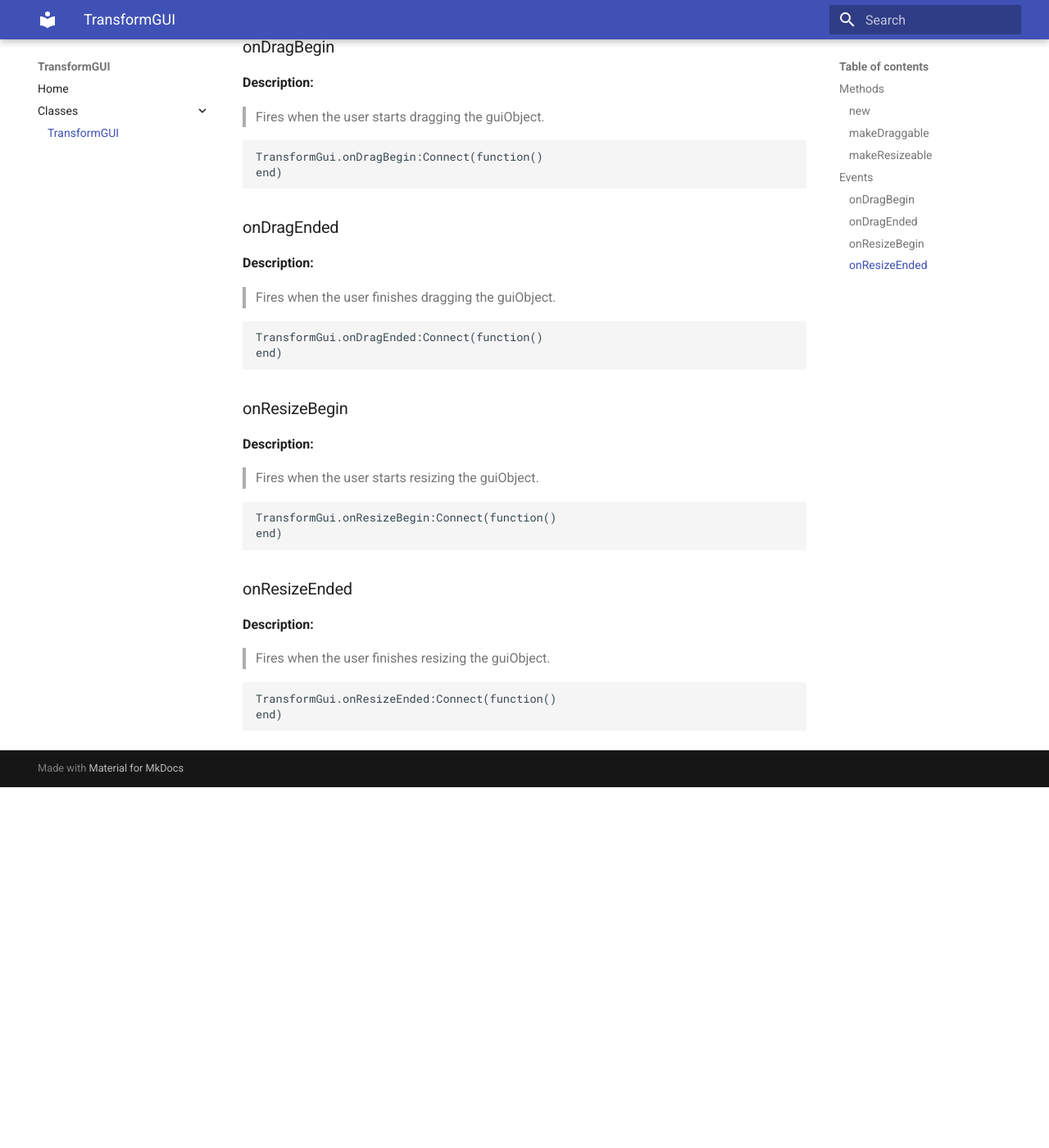
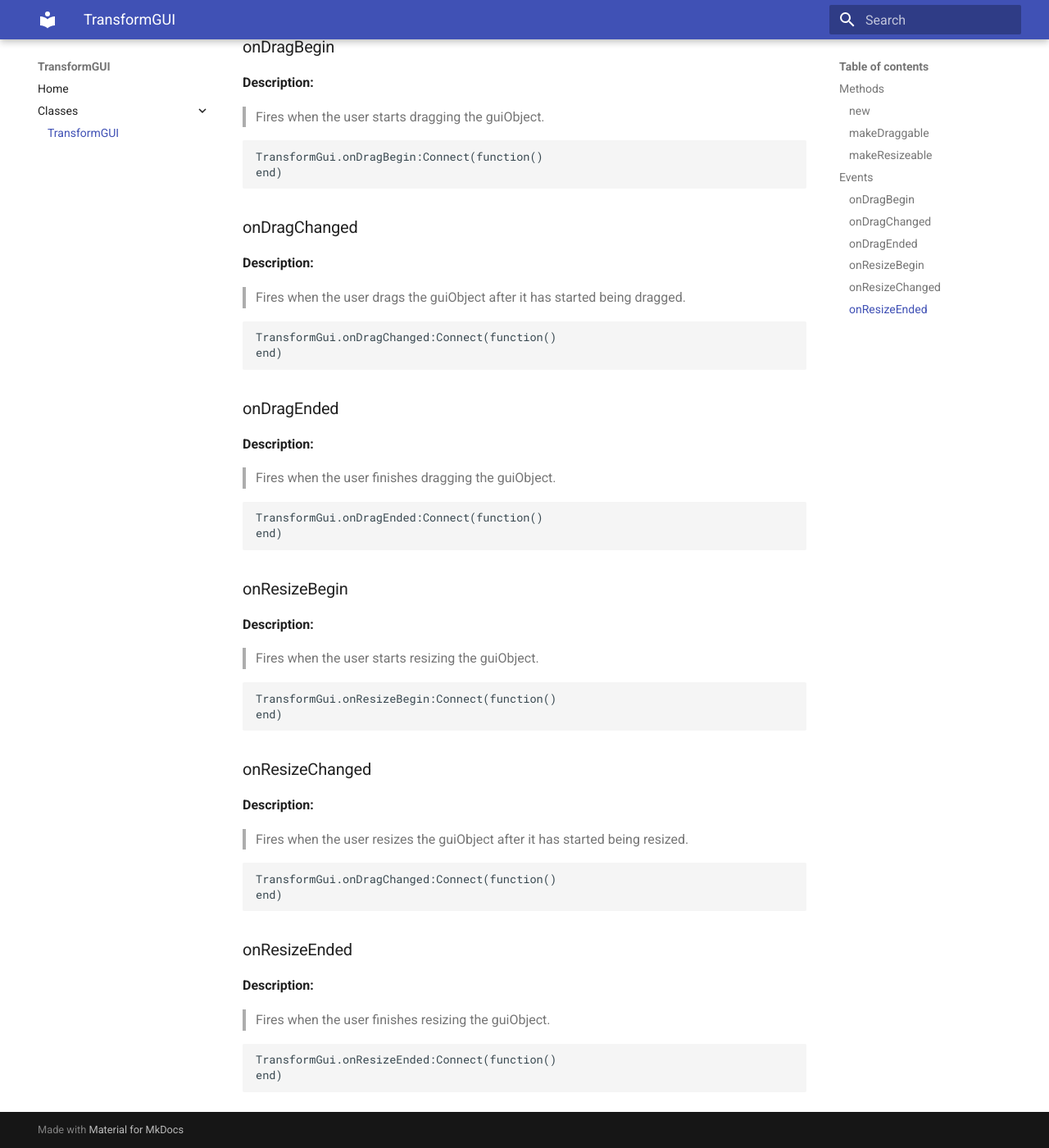
Before and after one commit to itsajhere/TransformGUI, an MkDocs documentation site: the page built from docs/classes/transformgui.md, in a window 1280 px wide and 1400 px high, scrolled down 995 px. Shown: the whole window at 82% size. Built offline with MkDocs 1.6.1 and Material for MkDocs 9.7.7, drawn with Linux system fonts in a browser that asks for light colours; before the commit the page ends 1955 px from its top, so only the background shows below that.

Commit message:
add changed events

````diff
--- a/docs/classes/transformgui.md
+++ b/docs/classes/transformgui.md
@@ -49,6 +49,16 @@ TransformGui.onDragBegin:Connect(function()
 end)
 ```
 
+### onDragChanged
+**Description:**
+
+> Fires when the user drags the guiObject after it has started being dragged.
+
+```lua
+TransformGui.onDragChanged:Connect(function()
+end)
+```
+
 ### onDragEnded
 **Description:**
 
@@ -69,6 +79,16 @@ TransformGui.onResizeBegin:Connect(function()
 end)
 ```
 
+### onResizeChanged
+**Description:**
+
+> Fires when the user resizes the guiObject after it has started being resized.
+
+```lua
+TransformGui.onDragChanged:Connect(function()
+end)
+```
+
 ### onResizeEnded
 **Description:**
 
````
